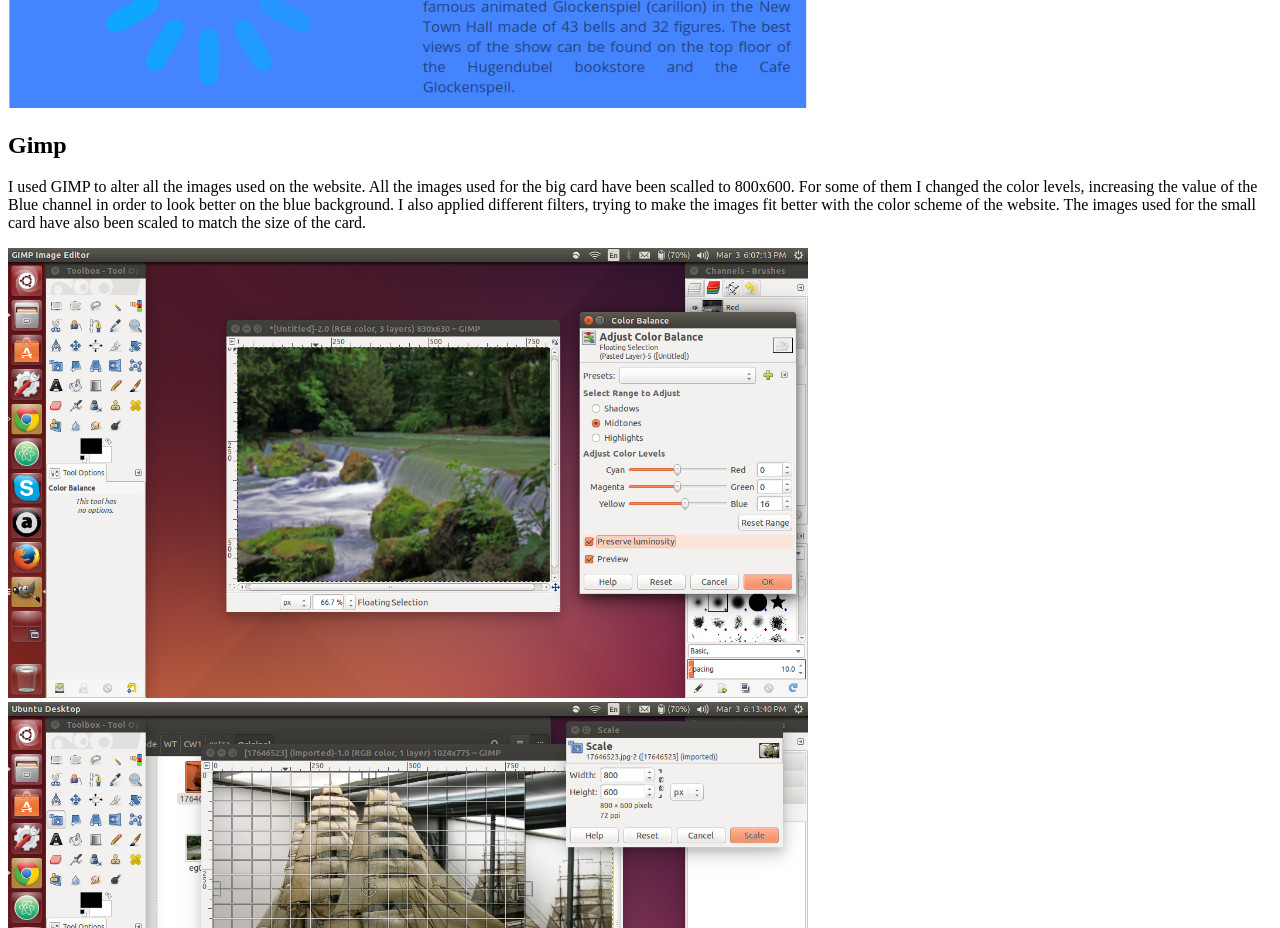
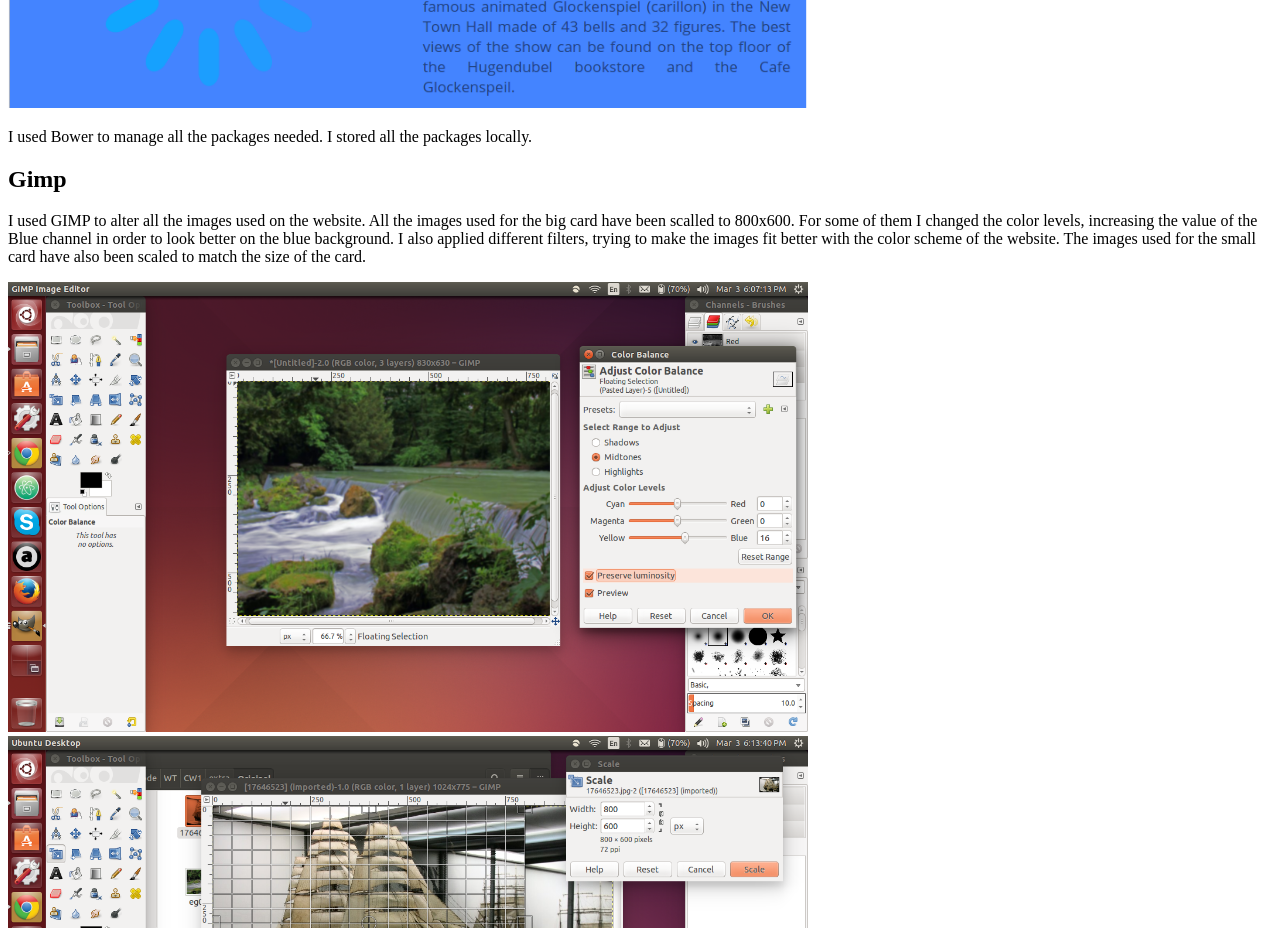
Before and after one commit to an4/Web-Tech-Client, a website: page report.html in a window 1280 px wide. Shown: the part 1860-2788 px from the top of the page. Drawn offline with Linux system fonts and the light colour scheme.

Commit message:
Finished Report

```diff
--- a/report.html
+++ b/report.html
@@ -39,6 +39,9 @@
             The image under number 4 changes every 10 seconds. The images are preloaded using JavaScript. The elements are inserted into the DOM and all but one is hidden. Every ten seconds the current image is hidden and a new one is shown. If showing the image takes longer time than ususal there is a loading animation displayed in the background as it can be seen below.
         </p>
         <img src="Report/load.png" width=800 height=350></img>
+        <p>
+            I used Bower to manage all the packages needed. I stored all the packages locally.
+        </p>
 
         <h2>Gimp</h2>
         <p>
```
